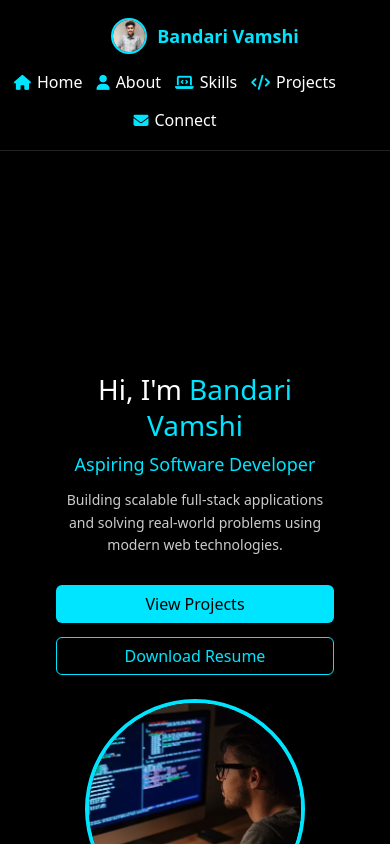
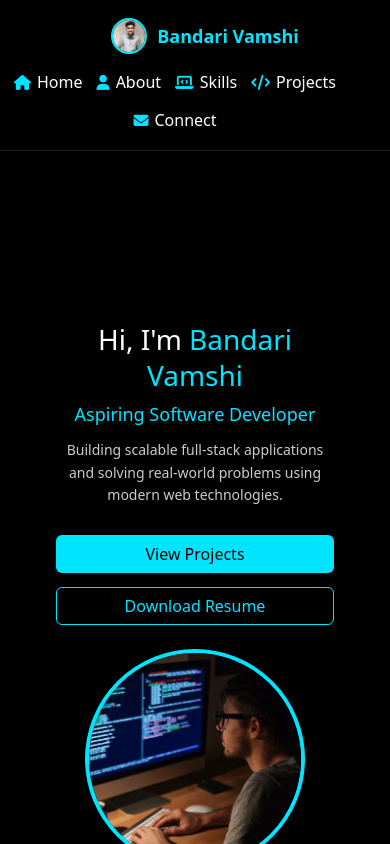
Before and after one commit to Bandarivamshi07/portfolio, a React (Vite) app: page / in a window 390 px wide. Shown: the top 844 px of the page. Built offline with nearby package versions, Linux system fonts and the light colour scheme.

Commit message:
Adjust hero image spacing on mobile

```diff
--- a/src/styles/hero.css
+++ b/src/styles/hero.css
@@ -113,7 +113,7 @@
 @media (max-width: 1024px) {
   .hero-inner {
     gap: 40px;
-    margin-top: 80px;
+    margin-top: 30px;
   }
 
   .hero-left h1 {
```
